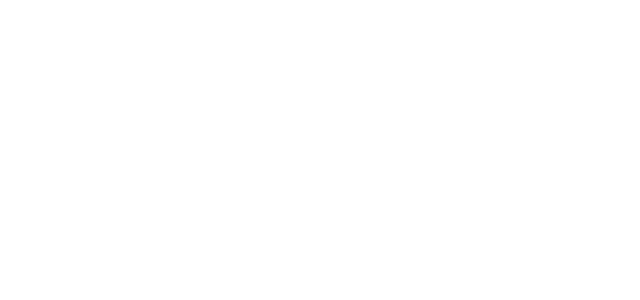
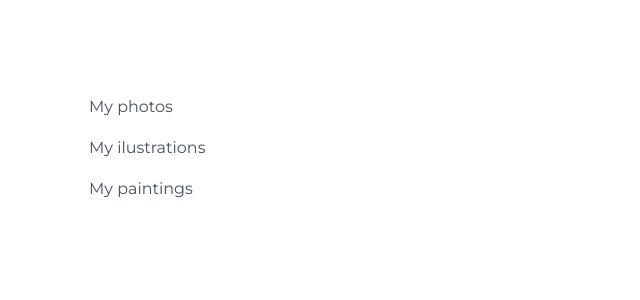
Before and after one commit to rebahama/challenge, a React (Create React App) app in the folder my-app/: page / in a window 1280 px wide. Shown: the top 300 px of the page, without its empty margins (0-640 px from the left). Built offline with nearby package versions, Linux system fonts and the light colour scheme.

Commit message:
challagne one

```diff
--- a/my-app/src/App.js
+++ b/my-app/src/App.js
@@ -1,9 +1,11 @@
 import css from './App.module.css';
+import SideBar from './components/Sidebar';
+
 
 function App() {
   return (
     <div className={css.App}>
-      {/* Add your components here */}
+      {<SideBar/>}
     </div>
   );
 }
--- a/my-app/src/components/Sidebar.js
+++ b/my-app/src/components/Sidebar.js
@@ -0,0 +1,10 @@
+import React from "react";
+import css from "./css/Sidebar.module.css"
+
+const SideBar = ()=> <div className = {css.sidebar} >
+    <a href="#">My photos </a>
+    <a href="#"> My ilustrations </a>
+    <a href="#"> My paintings </a>
+</div>
+
+export default SideBar
```
Also changed, not shown: 1 other file (tests, documents, lock files or other folders).
